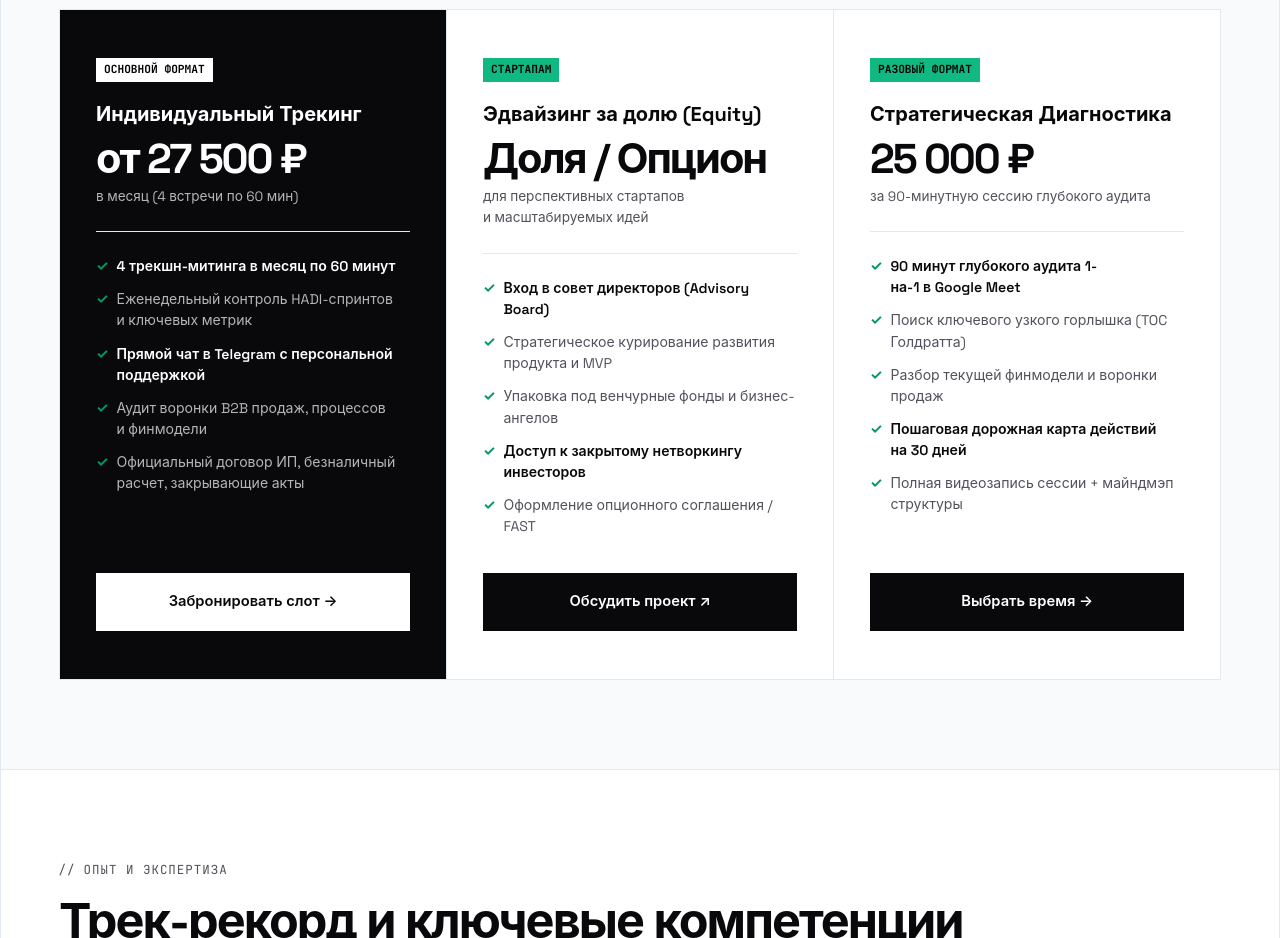
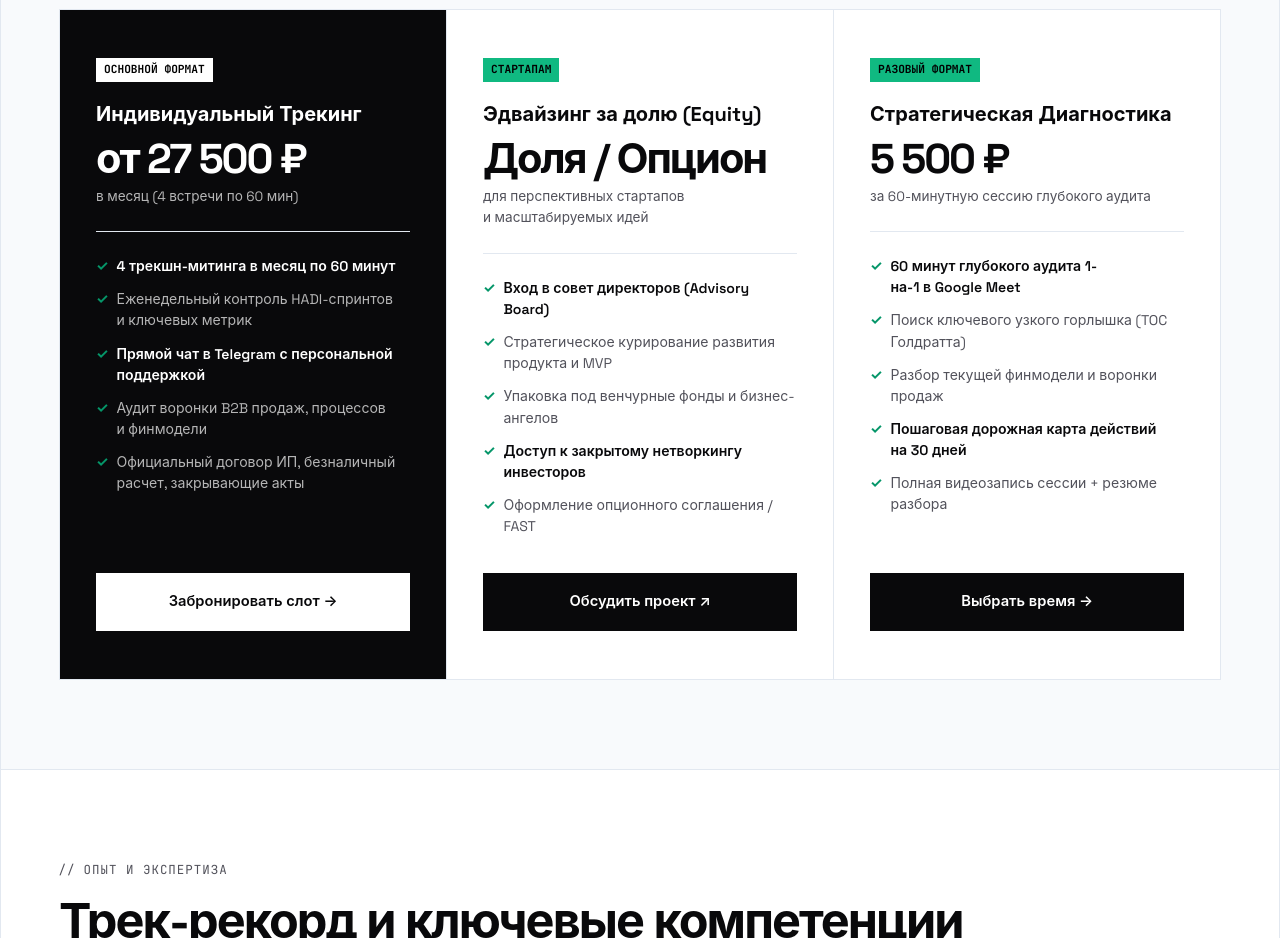
Before and after one commit to RealMichaelSage/michael-sage-platform, a plain HTML site: page tracking.html in a window 1280 px wide. Shown: the part 3440-4378 px from the top of the page. Drawn offline with Linux system fonts and the light colour scheme.

Commit message:
price: update Strategic Diagnostic to 5500 rub for 60 min session in tracking.html

```diff
--- a/tracking.html
+++ b/tracking.html
@@ -282,15 +282,15 @@
         <div class="price-card">
           <div class="price-badge">РАЗОВЫЙ ФОРМАТ</div>
           <div class="price-name">Стратегическая Диагностика</div>
-          <div class="price-amount">25 000&nbsp;₽</div>
-          <div class="price-period">за&nbsp;90-минутную сессию глубокого аудита</div>
+          <div class="price-amount">5 500&nbsp;₽</div>
+          <div class="price-period">за&nbsp;60-минутную сессию глубокого аудита</div>
           <div class="price-divider"></div>
           <div class="price-feats">
-            <div class="price-feat"><strong>90&nbsp;минут глубокого аудита 1-на-1&nbsp;в&nbsp;Google Meet</strong></div>
+            <div class="price-feat"><strong>60&nbsp;минут глубокого аудита 1-на-1&nbsp;в&nbsp;Google Meet</strong></div>
             <div class="price-feat">Поиск ключевого узкого горлышка (TOC Голдратта)</div>
             <div class="price-feat">Разбор текущей финмодели и&nbsp;воронки продаж</div>
             <div class="price-feat"><strong>Пошаговая дорожная карта действий на&nbsp;30&nbsp;дней</strong></div>
-            <div class="price-feat">Полная видеозапись сессии + майндмэп структуры</div>
+            <div class="price-feat">Полная видеозапись сессии + резюме разбора</div>
           </div>
           <a href="booking.html" class="btn-price">Выбрать время →</a>
         </div>
```
